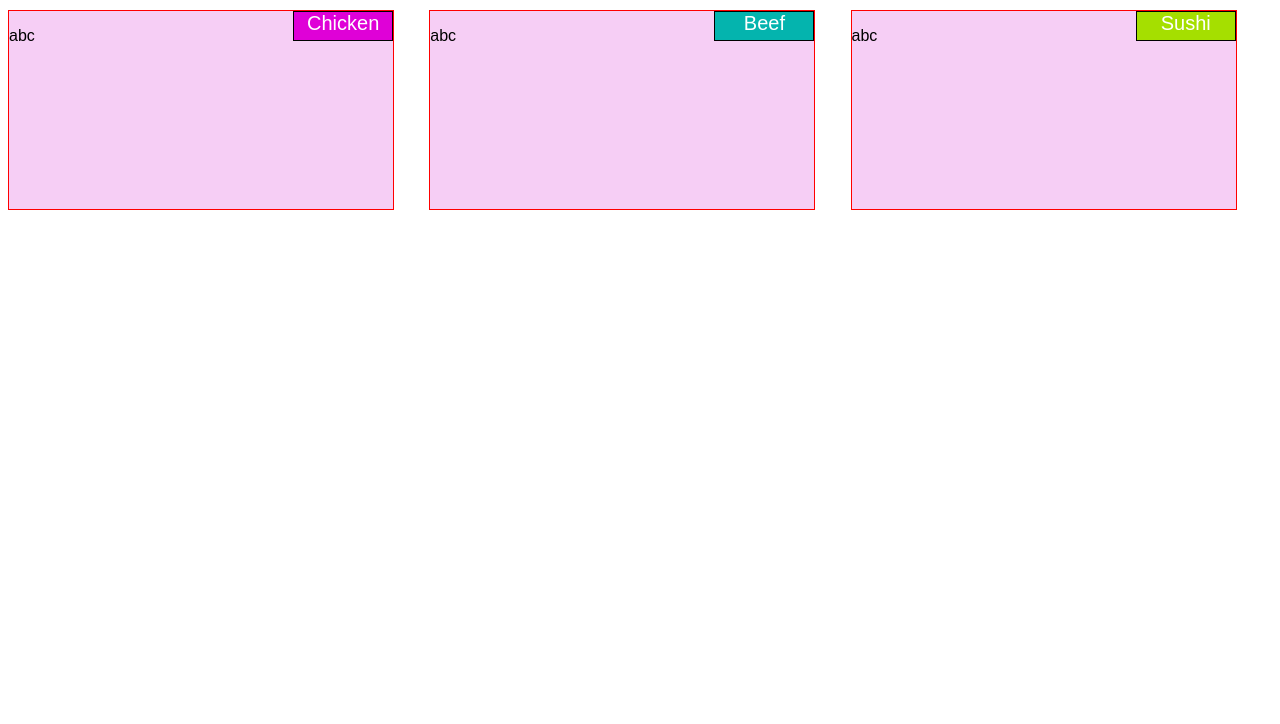
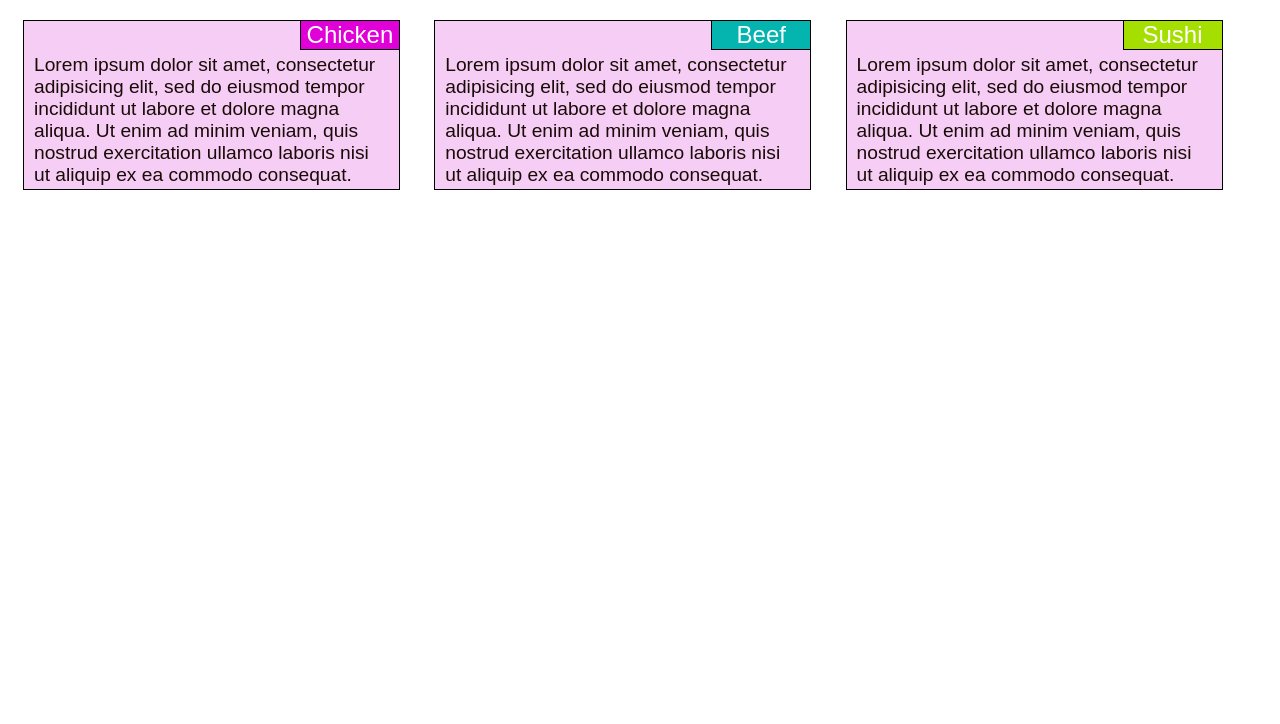
Before and after one commit to aribeth007/coursera-test, a plain HTML site: page module2_solution/index.html in a window 1280 px wide. Shown: the part 76-800 px from the top of the page. Drawn offline with Linux system fonts and the light colour scheme.

Commit message:
fixed text

```diff
--- a/module2_solution/css/styles.css
+++ b/module2_solution/css/styles.css
@@ -5,6 +5,7 @@
 
 body {
   font-family: Arial, Helvetica, sans-serif;
+  font-size: 1.2em;
 }
 
 h1 {
@@ -24,8 +25,8 @@ div.mealData {
   position: relative;
   height: 100%;
   text-align: left;
-  border: 1px solid red;
-  margin: 0 auto;
+  border: 1px solid black;
+  overflow:hidden;
 }
 
 #chickenDiv {
@@ -59,23 +60,30 @@ p.title {
   height: 30px;
   color: white;
   font-size: 1.25em;
+  position: relative;
   text-align: center;
-  position: absolute;
-  top: 0;
-  right: 0;
+  top: -1px;
+  right: -1px;
   margin: 0;
   padding: 0;
   float: right;
-  clear: right;
+  margin-bottom: 3px;
 }
 
- p.text {
-  float: left;
- }
+p.text {
+  clear: both;
+  margin-left: 10px;
+  margin-right: 10px;
+  color: #190B07;
+  margin-top: 3px;
+}
+
 .row {
   text-align: center;
   width: 100%;
-  height: 200px;
+  padding-left: 15px;
+  padding-right: 15px;
+  height: 170px;
 }
 
 /********** Large devices only **********/
@@ -124,7 +132,7 @@ p.title {
 /********** Medium devices only **********/
 @media (min-width: 768px) and (max-width: 991px) {
   .col-md-1, .col-md-2, .col-md-3, .col-md-4, .col-md-5, .col-md-6, .col-md-7, .col-md-8, .col-md-9, .col-md-10, .col-md-11, .col-md-12 {
-    float: left;
+    float: left
   }
   .col-md-1 {
     width: 8.33%;
--- a/module2_solution/index.html
+++ b/module2_solution/index.html
@@ -13,19 +13,40 @@
     <section id="chickenContainer" class="col-lg-4 col-md-6 mealContainer">
       <div id="chickenDiv" class="col-lg-11 col-md-11 mealData">
         <p id="chickenTitle" class="title">Chicken</p>
-        <p class="text">abc</p>
+        <p class="text">
+          Lorem ipsum dolor sit amet, consectetur adipisicing elit, sed do eiusmod
+          tempor incididunt ut labore et dolore magna aliqua. Ut enim ad minim veniam,
+          quis nostrud exercitation ullamco laboris nisi ut aliquip ex ea commodo
+          consequat. Duis aute irure dolor in reprehenderit in voluptate velit esse
+          cillum dolore eu fugiat nulla pariatur. Excepteur sint occaecat cupidatat non
+          proident, sunt in culpa qui officia deserunt mollit anim id est laborum.
+        </p>
       <div>
     </section>
     <section id="beefContainer" class="col-lg-4 col-md-6 mealContainer">
       <div id="beefDiv" class="col-lg-11 col-md-11 mealData">
         <p id="beefTitle" class="title">Beef</p>
-        <p class="text">abc</p>
+        <p class="text">
+          Lorem ipsum dolor sit amet, consectetur adipisicing elit, sed do eiusmod
+          tempor incididunt ut labore et dolore magna aliqua. Ut enim ad minim veniam,
+          quis nostrud exercitation ullamco laboris nisi ut aliquip ex ea commodo
+          consequat. Duis aute irure dolor in reprehenderit in voluptate velit esse
+          cillum dolore eu fugiat nulla pariatur. Excepteur sint occaecat cupidatat non
+          proident, sunt in culpa qui officia deserunt mollit anim id est laborum.
+        </p>
       </div>
     </section>
     <section id="sushiContainer" class="col-lg-4 col-md-12 mealContainer">
       <div id="sushiDiv" class="col-lg-11 col-md-11-5 mealData">
         <p id="sushiTitle" class="title">Sushi</p>
-        <p class="text">abc</p>
+        <p class="text">
+          Lorem ipsum dolor sit amet, consectetur adipisicing elit, sed do eiusmod
+          tempor incididunt ut labore et dolore magna aliqua. Ut enim ad minim veniam,
+          quis nostrud exercitation ullamco laboris nisi ut aliquip ex ea commodo
+          consequat. Duis aute irure dolor in reprehenderit in voluptate velit esse
+          cillum dolore eu fugiat nulla pariatur. Excepteur sint occaecat cupidatat non
+          proident, sunt in culpa qui officia deserunt mollit anim id est laborum.
+        </p>
       </div>
     </section>
   </section>
```
